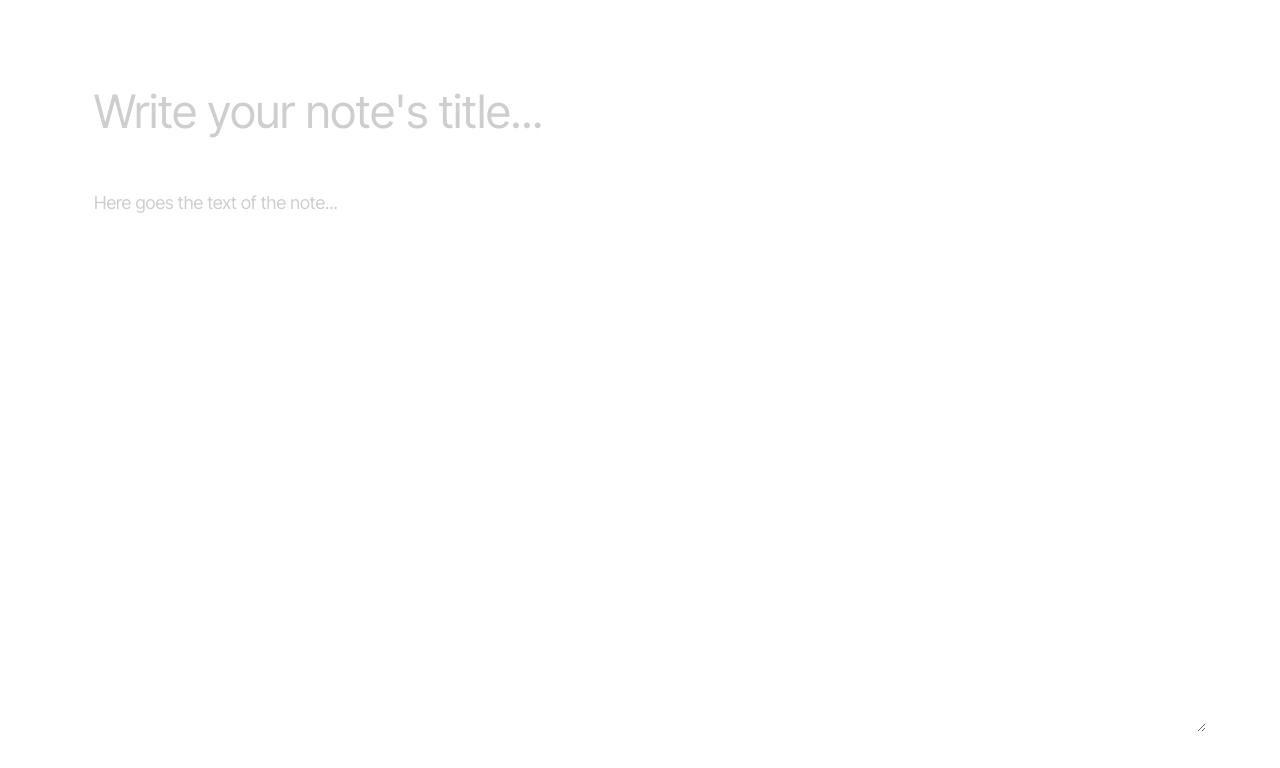
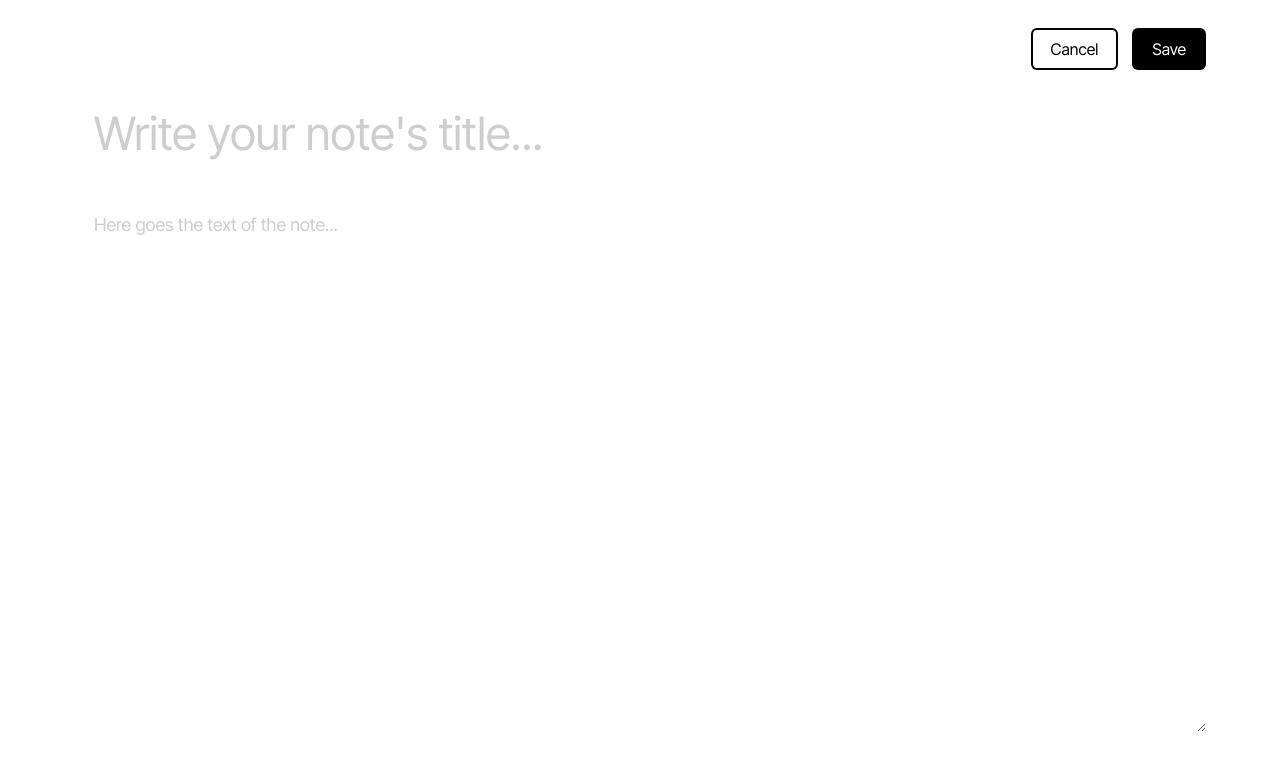
Before and after one commit to iamanas20/notify, a React (Create React App) app: page /note in a window 1280 px wide. Shown: the top 768 px of the page. Built offline with nearby package versions, Linux system fonts and the light colour scheme.

Commit message:
added action bar to the note page

```diff
--- a/src/data/index.ts
+++ b/src/data/index.ts
@@ -11,11 +11,11 @@ import { state, StateType } from "./state";
 export const AppContext = createContext<StateType>(state);
 export const AppUpdateContext = createContext<Dispatch<SetStateAction<StateType>>>(() => {});
 
-export function useData(): { state: StateType, update: (data: StateType) => void } {
+export function useData(): { state: StateType, update: (data: Partial<StateType>) => void } {
   const state = useContext(AppContext);
   const setAppState = useContext(AppUpdateContext);
 
-  function update(data: StateType) {
+  function update(data: Partial<StateType>) {
     // use immutable when we start the update
     setAppState({
       ...state,
--- a/src/pages/note/index.tsx
+++ b/src/pages/note/index.tsx
@@ -1,12 +1,40 @@
 import { ChangeEventHandler, useState } from 'react';
+import { useNavigate } from 'react-router-dom';
+import { Button } from '../../components';
+import { useData } from '../../data';
 import styles from './note.module.scss';
 
 export function Note() {
+  const navigate = useNavigate();
+  const { state, update } = useData();
   const [title, setTitle] = useState('');
   const [text, setText] = useState('');
 
+  function save() {
+    update({
+      notes: [
+        ...state.notes,
+        {
+          id: Math.random(), // this will come from the API
+          title,
+          text,
+          color: 'white', // will add a color picker
+        }
+      ]
+    });
+    navigate('/');
+  }
+
   return (
     <div className={styles.notePage}>
+      <div className={styles.actionBar}>
+        <Button type="secondary" link to="/">
+          Cancel
+        </Button>
+        <Button type="primary" onClick={save}>
+          Save
+        </Button>
+      </div>
       <TitleInput
         value={title}
         onChange={(e) => setTitle(e.target.value)}
--- a/src/pages/note/note.module.scss
+++ b/src/pages/note/note.module.scss
@@ -9,6 +9,15 @@
   display: flex;
   flex-direction: column;
 
+  .actionBar {
+    display: grid;
+    grid-template-columns: auto auto;
+    gap: 14px;
+    align-items: center;
+    justify-content: flex-end;
+    margin-top: -40px;
+    margin-bottom: 20px;
+  }
   .titleInput {
     width: 100%;
     height: 86px;
```
